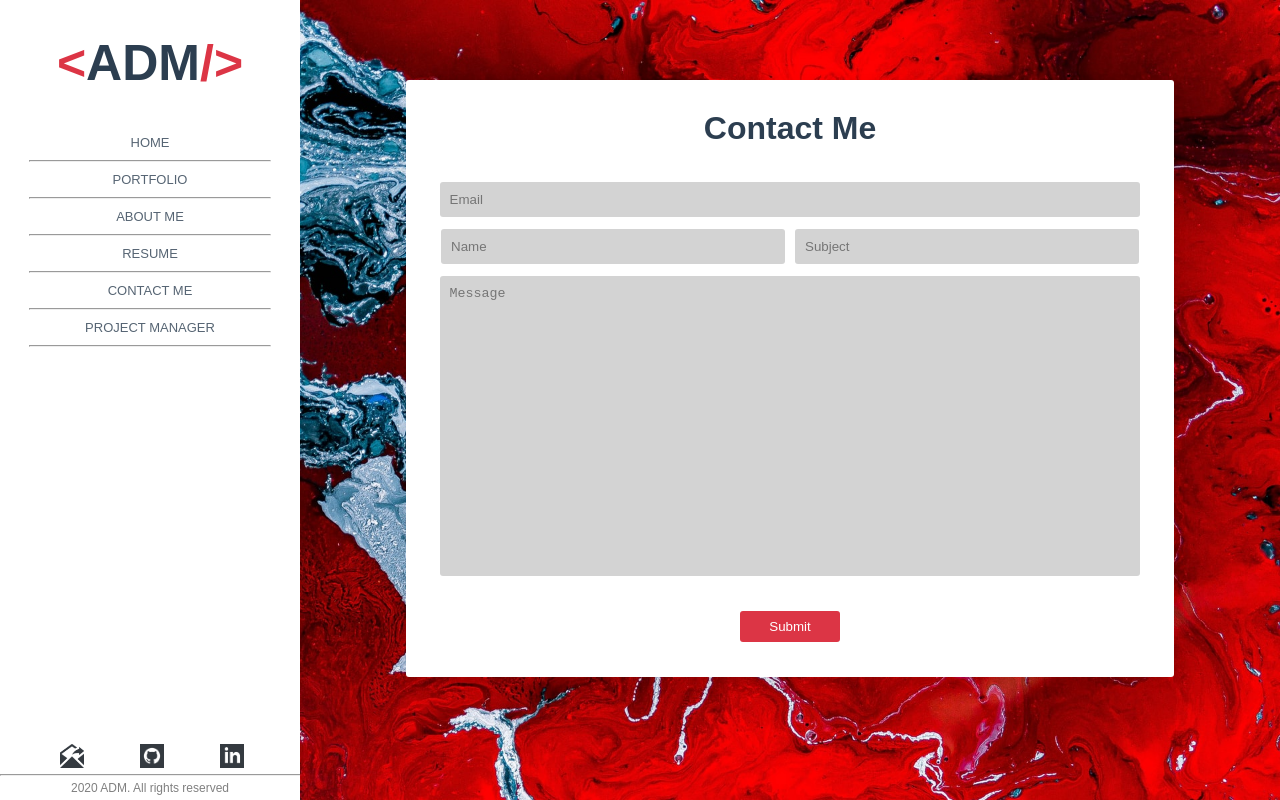
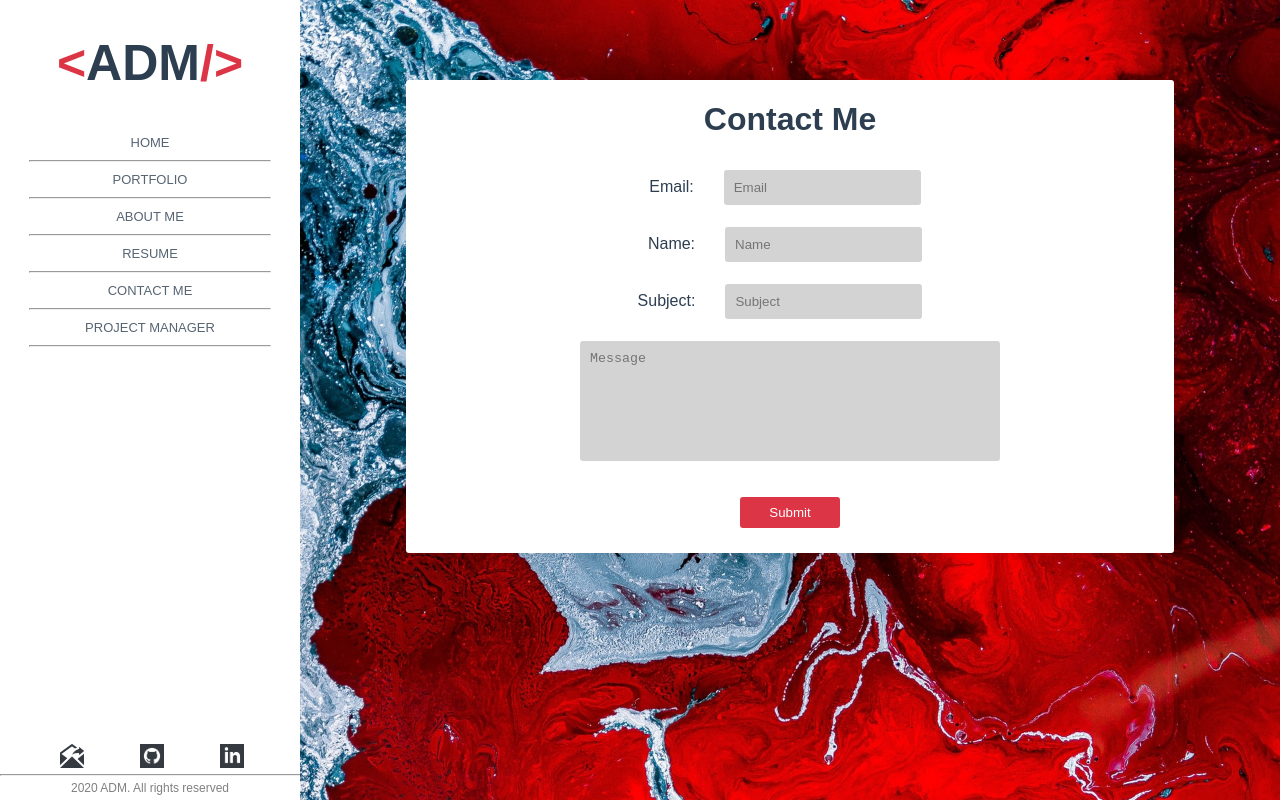
Before and after one commit to AmadoJunior/PersonalSiteVUE, a Vue app: page /#/contactme in a window 1280 px wide. Shown: the top 800 px of the page. Built offline with nearby package versions, Linux system fonts and the light colour scheme; a web font is replaced by a local one.

Commit message:
organized all my css so as to not repeat classes in different components and views

```diff
--- a/src/App.vue
+++ b/src/App.vue
@@ -40,6 +40,13 @@ export default {
   color:#2c3e50;
   display:flex;
 }
+label{
+    padding: 10px;
+}
+.fieldContainer{
+    padding: 5px;
+    margin: 2px;
+}
 .page{
   background-color:white;
   text-align: center;
@@ -60,8 +67,29 @@ export default {
   display:flex;
   justify-content: space-evenly;
   min-width:650px;
-  min-height: 575px;
+  min-height: 1000px;
+}
+.redBtn{
+    background-color:#dc3545;
+    color: white;
+    border: none;
+    cursor: pointer;
+    padding: 8px;
+    width: 100px;
+    border-radius: 3px;
+    margin:20px 0 25px 0;
+    transition: .3s;
+}
+.redBtn:hover{
+    background-color:#bb2a39;
+}
+.inputField{
+    appearance: none;
+    background-color: lightgray;
+    border: none;
+    border-radius: 3px;
+    padding: 10px;
+    margin: 5px 20px 5px 20px;
 }
 
-
 </style>
--- a/src/ContactMe.vue
+++ b/src/ContactMe.vue
@@ -1,18 +1,23 @@
 <template>
-  <div class="page" id="container">
+  <div class="page">
     <div id="contactme">
-      <div id="popup">
         <h1>Contact Me</h1>
-        <div id="form">
-          <input v-model="email" placeholder="Email" class="input">
-          <div id="details">
-            <input v-model="name" placeholder="Name" class="input">
-            <input v-model="subject" placeholder="Subject" class="input">
-          </div>
-          <textarea v-model="message" placeholder="Message" class="input"></textarea>
-          <button id="submit" @click="submit()">Submit</button>
+        <div class="fieldContainer">
+          <label for="email">Email:</label>
+          <input v-model="email" placeholder="Email" id="email" class="inputField">
         </div>
-      </div>
+        <div class="fieldContainer">
+          <label for="name">Name:</label>
+          <input v-model="name" placeholder="Name" id="name" class="inputField">
+        </div>
+        <div class="fieldContainer">
+          <label for="subject" id="subjectLabel" >Subject:</label>
+          <input v-model="subject" placeholder="Subject" id="subject" class="inputField">
+        </div>
+        <div class="fieldContainer">
+          <textarea v-model="message" placeholder="Message" class="inputField"></textarea>
+        </div>
+        <button class="redBtn" @click="submit()">Submit</button>
     </div>
   </div>
 </template>
@@ -40,65 +45,12 @@
 </script>
 
 <style scoped>
-  h1{
-  margin: 30px;
+textarea{
+    height: 100px;
+    width: 400px;
+    resize:none;
 }
-  #form input{
-    box-sizing: border-box;
-    margin: 5px;
-  }
-  #details input{
-    margin: 5px;
-  }
-  #form textarea{
-    width:99%;
-    height: 300px;
-    resize:none;
-    box-sizing: border-box;
-  }
-  #contactme{
-    display:flex;
-    flex-direction: column;
-    justify-content: center;
-    flex:1;
-    min-width: 400px;
-    max-width: 1000px;
-    text-align: center;
-  }
-  #form{
-    display:flex;
-    flex-direction: column;
-    align-items:center;
-    margin: 0 30px 0px 30px;
-  }
-  .input{
-    appearance: none;
-    background-color: lightgray;
-    border: none;
-    border-radius: 3px;
-    padding: 10px;
-    margin: 5px;
-    width:99%;
-  }
-  #submit{
-    background-color:#dc3545;
-    color: white;
-    border: none;
-    cursor: pointer;
-    padding: 8px;
-    width: 100px;
-    border-radius: 3px;
-    margin:30px 0 35px 0;
-    transition: .3s;
-  }
-  #submit:hover{
-    background-color:#bb2a39;
-  }
-  #details{
-    padding:2px;
-    display:flex;
-    flex-direction: row;
-    justify-content: space-evenly;
-    width:100%;
-  }
+#subjectLabel{
+  padding-left: 0px;
+}
 </style>
--- a/src/components/addProjectCmp.vue
+++ b/src/components/addProjectCmp.vue
@@ -1,25 +1,24 @@
 <template>
-    <div id="form">
+    <div id="container">
         <h2>Add Project</h2>
-        <div class="field">
+        <div class="fieldContainer">
         <label for="title">Project Title:</label>
-        <input type="text" id="title" placeholder="Title" class="input" v-model.lazy="title">
+        <input type="text" id="title" placeholder="Title" class="inputField" v-model.lazy="title">
         </div>
-        <div class="field">
+        <div class="fieldContainer">
         <label for="live">Hosted Link:</label>
-        <input type="text" id="live" placeholder="Link" class="input" v-model.lazy="liveLink">
+        <input type="text" id="live" placeholder="Link" class="inputField" v-model.lazy="liveLink">
         </div>
-        <div class="field">
+        <div class="fieldContainer">
         <label for="code">Github Link:</label>
-        <input type="text" id="code" placeholder="Link" class="input" v-model.lazy="githubLink">
+        <input type="text" id="code" placeholder="Link" class="inputField" v-model.lazy="githubLink">
         </div>
-        <div class="field">
-        <p>Description:</p>
-        <textarea name="description" class="input" placeholder="Description" v-model.lazy="description"></textarea>
+        <div class="fieldContainer">
+        <textarea name="description" class="inputField" placeholder="Description" v-model.lazy="description"></textarea>
         <input type="file" name="file" ref="file" id="import" accept="image/*" @change="handleFileUpload()">
         </div>
 
-        <button id="submit" @click="addProject()">Add</button>
+        <button class="redBtn" @click="addProject()">Add</button>
     </div>
 </template>
 <script>
@@ -53,56 +52,21 @@ export default {
 }
 </script>
 <style scoped>
-p{
-    display:inline-block;
-    padding: 10px;
-    position: relative;
-    top:-100px;
-    cursor:default;
-}
-label{
-    padding: 10px;
-}
 textarea{
     height: 100px;
+    width: 400px;
     resize:none;
-
+    margin-bottom: 30px;
 }
-.input{
-    appearance: none;
-    background-color: lightgray;
-    border: none;
-    border-radius: 3px;
-    padding: 10px;
-    margin: 5px;
-    width:70%;
-  }
-#submit{
-    background-color:#dc3545;
-    color: white;
-    border: none;
-    cursor: pointer;
-    padding: 8px;
-    width: 100px;
-    border-radius: 3px;
-    margin:25px 0 35px 0;
-    transition: .3s;
-  }
 #import{
     background-color:#2c3e50;
     color: white;
-    border: none;
     cursor: pointer;
-    padding: 8px;
+    padding: 5px;
     width: 250px;
     border-radius: 3px;
-    transition: .3s;
 }
-.field{
-    padding: 10px;
-    margin: 5px;
-  }
-#form{
+#container{
     margin: 10px;
-  }
+}
 </style>
--- a/src/components/loginCmp.vue
+++ b/src/components/loginCmp.vue
@@ -3,10 +3,10 @@
         <div>
             <h1>Admin Login</h1>
             <div>
-                <input type="text" placeholder="User" class="input" v-model.lazy="userName">
-                <input type="text" placeholder="Password" class="input" v-model.lazy="password">
+                <input type="text" placeholder="User" class="inputField" v-model.lazy="userName">
+                <input type="text" placeholder="Password" class="inputField" v-model.lazy="password">
             </div>
-            <button id="submit" @click="login()">Login</button>
+            <button class="redBtn" @click="login()">Login</button>
         </div>
     </div>
 </template>
@@ -32,26 +32,5 @@ export default {
 </script>
 
 <style scoped>
-    #submit{
-    background-color:#dc3545;
-    color: white;
-    border: none;
-    cursor: pointer;
-    padding: 8px;
-    width: 100px;
-    border-radius: 3px;
-    margin:30px 0 35px 0;
-    transition: .3s;
-  }
-  #submit:hover{
-    background-color:#bb2a39;
-  }
-  .input{
-    appearance: none;
-    background-color: lightgray;
-    border: none;
-    border-radius: 3px;
-    padding: 10px;
-    margin: 5px 20px 5px 20px;
-  }
+
 </style>
--- a/src/components/projectManagerCmp.vue
+++ b/src/components/projectManagerCmp.vue
@@ -3,8 +3,8 @@
     <div class="page">
         <h1>Project Manager</h1>
         <div>
-            <button id="submit" @click="addF()">Add Project</button>
-            <button id="submit" @click="removeF()">Remove Project</button>
+            <button class="redBtn option" @click="addF()">Add Project</button>
+            <button class="redBtn option" @click="removeF()">Remove Project</button>
         </div>
         <addProjectCmp v-if="add"></addProjectCmp>
         <removeProjectCmp v-if="remove" />
@@ -43,18 +43,8 @@ export default {
 </script>
 
 <style scoped>
-    #submit{
-    background-color:#dc3545;
-    color: white;
-    border: none;
-    cursor: pointer;
-    padding: 8px;
+.option{
+    margin: 20px 20px 20px 20px;
     width: 200px;
-    border-radius: 3px;
-    margin:20px 30px 30px 30px;
-    transition: .3s;
-  }
-  #submit:hover{
-    background-color:#bb2a39;
-  }
+}
 </style>
--- a/src/components/removeProjectCmp.vue
+++ b/src/components/removeProjectCmp.vue
@@ -1,17 +1,17 @@
 <template>
-    <div id="form">
+    <div id="container">
         <h2>Remove Project</h2>
-        <div class="field">
+        <div class="fieldContainer">
         <label for="name">Remove by Title:</label>
         <input
         type="text"
         name="title"
-        class="input"
+        class="inputField"
         placeholder="Title"
         v-model="title"
         >
         </div>
-        <button id="submit" @click="remove()">Remove</button>
+        <button class="redBtn" @click="remove()">Remove</button>
     </div>
 </template>
 <script>
@@ -33,34 +33,7 @@ export default {
 }
 </script>
 <style scoped>
-label{
-    padding: 10px;
+#container{
+    margin: 10px;
 }
-.input{
-    appearance: none;
-    background-color: lightgray;
-    border: none;
-    border-radius: 3px;
-    padding: 10px;
-    margin: 5px;
-    width:70%;
-}
-#submit{
-    background-color:#dc3545;
-    color: white;
-    border: none;
-    cursor: pointer;
-    padding: 8px;
-    width: 100px;
-    border-radius: 3px;
-    margin:20px 0 35px 0;
-    transition: .3s;
-}
-.field{
-    padding: 10px;
-    margin: 5px;
-}
-#form{
-    margin: 10px;
-  }
 </style>
```
